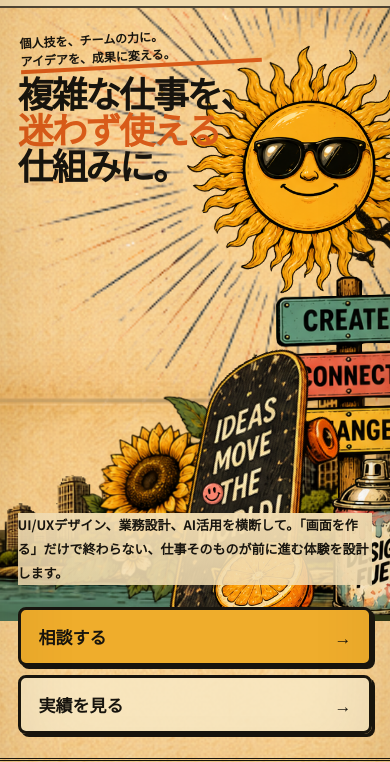
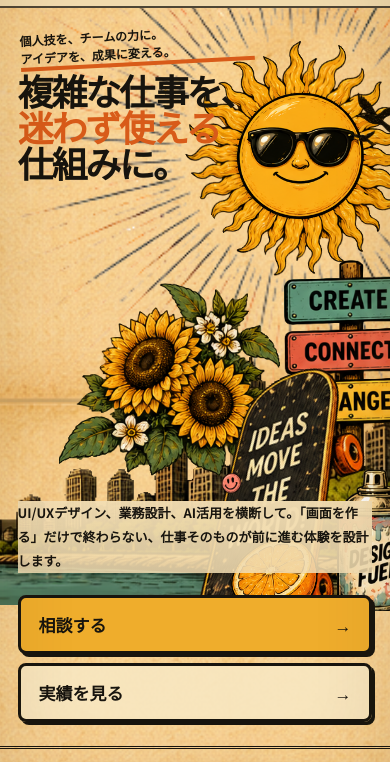
Before and after one commit to Akino93/AkisunCreate_site, a plain HTML site: page index.html in a window 390 px wide. Shown: the part 56-818 px from the top of the page. Drawn offline with Linux system fonts and the light colour scheme.

Commit message:
rebuild mobile hero macro composition from reference

```diff
--- a/hero-mobile-refine.css
+++ b/hero-mobile-refine.css
@@ -1,9 +1,9 @@
-/* Mobile Hero Rebuild 6 — bold poster reset
+/* Mobile Hero Rebuild 7 — reference-derived macro composition
    Single source of truth for <=560px hero placement.
-   Reference priority: title/sun interlock, full-width city horizon, diagonal right cluster.
-   No source PNG is modified by this file. */
+   Goal: one poster composition, not stacked text + art sections.
+   Source PNGs remain untouched. */
 
-/* Decorative items intentionally removed from the hero for later reuse. */
+/* Decorative assets intentionally removed from the hero for later reuse. */
 .hero-art .glasses,
 .hero-art .heart,
 .hero-art .mini-text-one,
@@ -17,29 +17,29 @@
 .slogan span { display: none !important; }
 
 @media (max-width: 560px) {
-  /* One macro control surface. Rebuild from these values instead of stacking overrides. */
   .hero {
-    --poster-art-height: 590px;
-    --sun-x: 76%;
-    --sun-y: 23%;
-    --radial-size: 150%;
-    --mane-size: 55%;
-    --face-size: 39%;
-    --city-size: 130%;
-    --sunflower-size: 54%;
-    --sign-size: 33%;
-    --skate-size: 52%;
-    --spray-size: 20%;
-    --orange-size: 22%;
+    /* Five macro groups: title / sun / city / sunflower / right cluster. */
+    --poster-art-height: 600px;
+    --sun-x: 74%;
+    --sun-y: 22%;
+    --radial-size: 142%;
+    --mane-size: 52%;
+    --face-size: 37%;
+    --city-size: 122%;
+    --sunflower-size: 50%;
+    --sign-size: 30%;
+    --skate-size: 48%;
+    --spray-size: 18%;
+    --orange-size: 20%;
     position: relative;
     display: block;
     min-height: 0;
-    padding: 20px 4.5vw 24px;
+    padding: 18px 4.5vw 24px;
     overflow: hidden;
   }
 
   /* MACRO 1 — TITLE
-     Narrow the text block enough that the sun/radial visibly enters the title field. */
+     Keep the title readable while letting the sun/radial intrude from the right. */
   .hero-copy {
     position: relative;
     z-index: 7;
@@ -49,7 +49,7 @@
   .hero-copy .slogan {
     position: relative;
     z-index: 12;
-    width: 66%;
+    width: 64%;
     margin: 0 0 10px 2px;
     font-size: 12px;
     line-height: 1.48;
@@ -58,9 +58,9 @@
   .hero-copy h1 {
     position: relative;
     z-index: 12;
-    width: 74%;
+    width: 76%;
     max-width: none;
-    margin: 0 0 342px;
+    margin: 0 0 330px;
     font-size: clamp(36px, 10vw, 44px);
     line-height: 1.01;
     letter-spacing: -.06em;
@@ -80,12 +80,12 @@
     background: linear-gradient(to bottom, rgba(242,221,178,.97), rgba(242,221,178,.87));
   }
 
-  /* Shared poster field: starts inside the title zone, not below it. */
+  /* Shared poster field begins inside the title area. */
   .hero-art {
     position: absolute;
     left: -4.5vw;
     right: -4.5vw;
-    top: 28px;
+    top: 20px;
     height: var(--poster-art-height);
     min-height: 0;
     margin: 0;
@@ -94,8 +94,7 @@
     pointer-events: none;
   }
 
-  /* MACRO 2 — SUN + RADIAL
-     Exact shared center; substantially larger than Rebuild 5 so it reads as the hero anchor. */
+  /* MACRO 2 — SUN + RADIAL */
   .hero-art .mane,
   .hero-art .face,
   .hero-art .ray-accent {
@@ -111,13 +110,13 @@
   .hero-art .mane { width: var(--mane-size); z-index: 4; }
   .hero-art .face { width: var(--face-size); z-index: 5; }
 
-  /* Tiny accent only; all secondary star stickers stay out of the mobile hero. */
+  /* Keep stars as a tiny accent only. */
   .hero-art .stars {
     display: block;
-    width: 2.5%;
-    left: 41%;
+    width: 2.2%;
+    left: 42%;
     right: auto;
-    top: 9%;
+    top: 10%;
     z-index: 6;
   }
 
@@ -129,37 +128,37 @@
   }
 
   /* MACRO 3 — CITY
-     Keep the owner's full-width requirement but make it a stronger continuous lower horizon. */
+     Full-width lower horizon behind the foreground cluster. */
   .hero-art .city {
     width: var(--city-size);
     left: 50%;
     right: auto;
     top: auto;
-    bottom: -2%;
+    bottom: 1%;
     transform: translateX(-50%);
     z-index: 2;
   }
 
   /* MACRO 4 — SUNFLOWER
-     Move left and enlarge so it forms the botanical bridge beneath the sun. */
+     Reference places the botanical mass directly beneath the sun, not on the floor line. */
   .hero-art .sunflower {
     width: var(--sunflower-size);
-    left: 19%;
+    left: 20%;
     right: auto;
-    top: auto;
-    bottom: 1%;
+    top: 43%;
+    bottom: auto;
     z-index: 7;
   }
 
   .hero-art .flower { display: none !important; }
 
   /* MACRO 5 — RIGHT CLUSTER
-     Deliberate diagonal: crows -> sign -> skateboard -> spray/orange. */
+     High crows -> sign -> diagonal skateboard -> spray/orange at the floor. */
   .hero-art .crows {
-    width: 13%;
+    width: 11%;
     left: auto;
-    right: 2%;
-    top: 28%;
+    right: 3%;
+    top: 11%;
     bottom: auto;
     z-index: 8;
   }
@@ -167,8 +166,8 @@
   .hero-art .sign {
     width: var(--sign-size);
     left: auto;
-    right: -2%;
-    top: 42%;
+    right: -1%;
+    top: 40%;
     bottom: auto;
     z-index: 9;
   }
@@ -176,10 +175,10 @@
   .hero-art .skate {
     width: var(--skate-size);
     left: auto;
-    right: 13%;
+    right: 8%;
     top: auto;
-    bottom: -3%;
-    transform: rotate(-24deg);
+    bottom: -2%;
+    transform: rotate(-21deg);
     transform-origin: 50% 50%;
     z-index: 10;
   }
@@ -187,28 +186,28 @@
   .hero-art .spray {
     width: var(--spray-size);
     left: auto;
-    right: -2%;
+    right: -1%;
     top: auto;
-    bottom: -1%;
+    bottom: 0;
     z-index: 11;
   }
 
   .hero-art .orange {
     width: var(--orange-size);
     left: auto;
-    right: 24%;
+    right: 22%;
     top: auto;
-    bottom: -3%;
+    bottom: -1%;
     z-index: 11;
   }
 
   .hero-art .smiley {
     display: block;
-    width: 5.5%;
+    width: 5%;
     left: auto;
-    right: 43%;
+    right: 39%;
     top: auto;
-    bottom: 18%;
+    bottom: 20%;
     z-index: 12;
   }
 
@@ -221,33 +220,33 @@
 
 @media (max-width: 390px) {
   .hero {
-    --poster-art-height: 575px;
-    --sun-x: 77%;
-    --sun-y: 23%;
-    --radial-size: 154%;
-    --mane-size: 57%;
-    --face-size: 40.5%;
-    --city-size: 134%;
-    --sunflower-size: 56%;
-    --sign-size: 34%;
-    --skate-size: 54%;
-    --spray-size: 20.5%;
-    --orange-size: 22.5%;
+    --poster-art-height: 585px;
+    --sun-x: 75%;
+    --sun-y: 22%;
+    --radial-size: 146%;
+    --mane-size: 54%;
+    --face-size: 38.5%;
+    --city-size: 126%;
+    --sunflower-size: 52%;
+    --sign-size: 31%;
+    --skate-size: 50%;
+    --spray-size: 18.5%;
+    --orange-size: 20.5%;
   }
 
-  .hero-copy .slogan { width: 68%; }
+  .hero-copy .slogan { width: 66%; }
 
   .hero-copy h1 {
-    width: 76%;
-    margin-bottom: 326px;
+    width: 78%;
+    margin-bottom: 316px;
     font-size: 36px;
   }
 
-  .hero-art { top: 26px; }
-  .hero-art .sunflower { left: 17%; }
-  .hero-art .crows { width: 13.5%; right: 1%; top: 29%; }
-  .hero-art .sign { right: -3%; top: 42%; }
-  .hero-art .skate { right: 12%; bottom: -3%; }
-  .hero-art .spray { right: -2.5%; }
-  .hero-art .orange { right: 23%; }
+  .hero-art { top: 18px; }
+  .hero-art .sunflower { left: 18%; top: 44%; }
+  .hero-art .crows { width: 11.5%; right: 2%; top: 11%; }
+  .hero-art .sign { right: -2%; top: 40%; }
+  .hero-art .skate { right: 7%; bottom: -2%; }
+  .hero-art .spray { right: -1.5%; }
+  .hero-art .orange { right: 21%; }
 }
```
